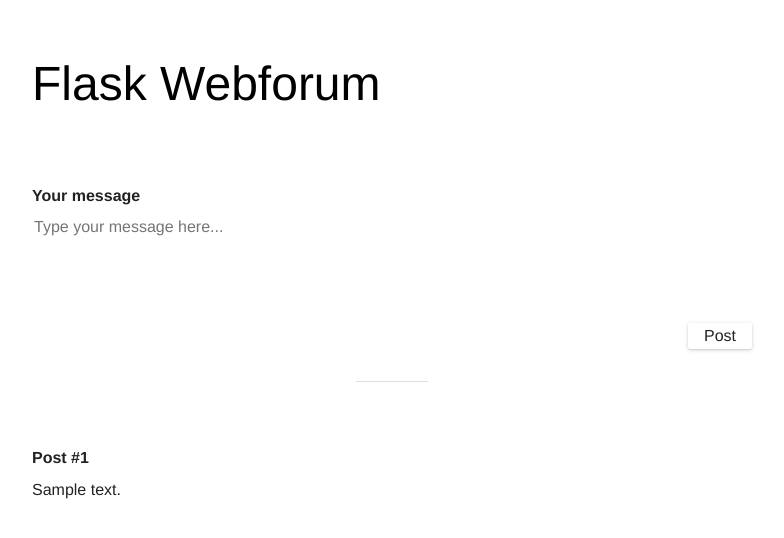
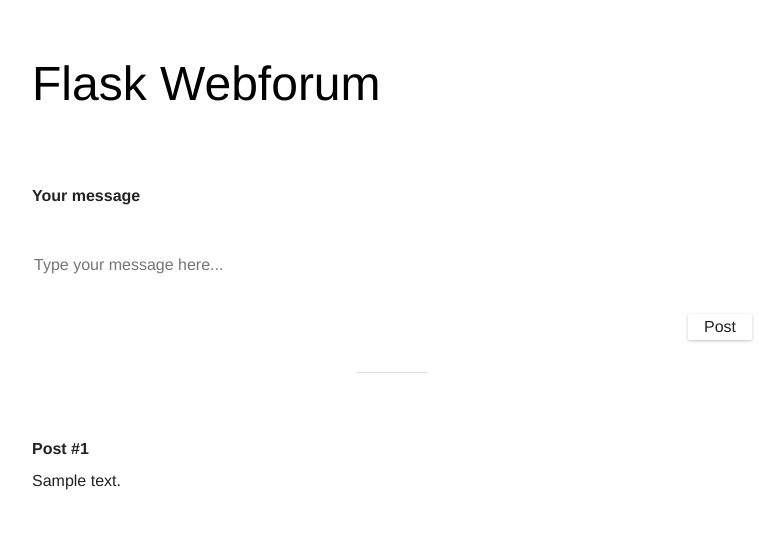
Before and after one commit to chinatimmy/flask-webforum, a Flask app: page / in a window 1280 px wide. Shown: the top 538 px of the page, without its empty margins (248-1032 px from the left). Run offline with Flask 2, Linux system fonts and the light colour scheme; tables that the repository leaves empty hold one stand-in row (values such as "Sample post").

Commit message:
fix input

```diff
--- a/templates/index.html
+++ b/templates/index.html
@@ -15,7 +15,7 @@
 				<h2 class="section-title">Your message</h2>
 			</header>
 			<form method="post">
-				<textarea placeholder="Type your message here..." class="seamless-text-input" name="post"></textarea>
+				<input placeholder="Type your message here..." class="seamless-text-input" type="text" name="post"></input>
 				<div class="button-row">
 					<input type="submit" value="Post" />
 				</div>
```
